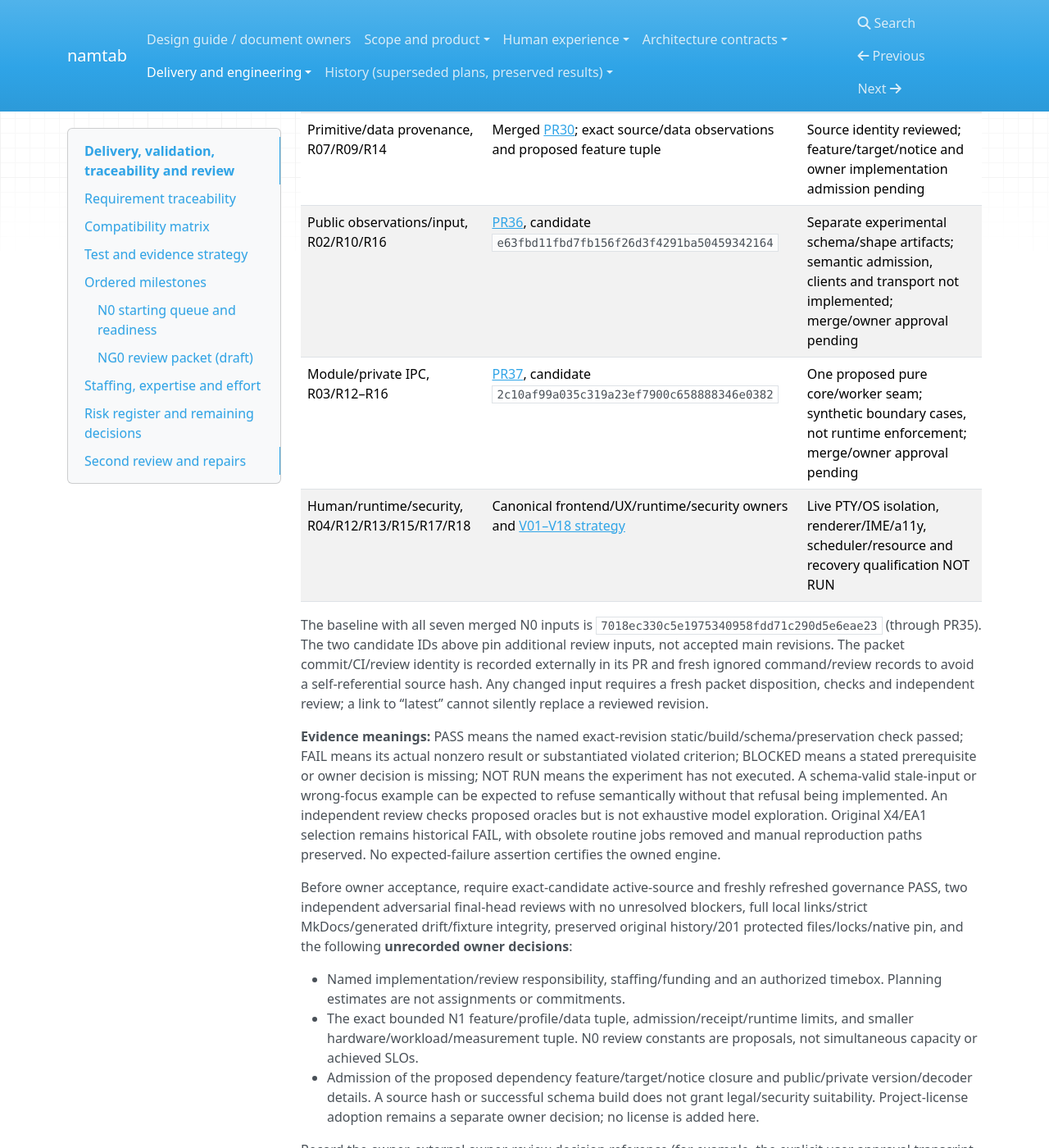
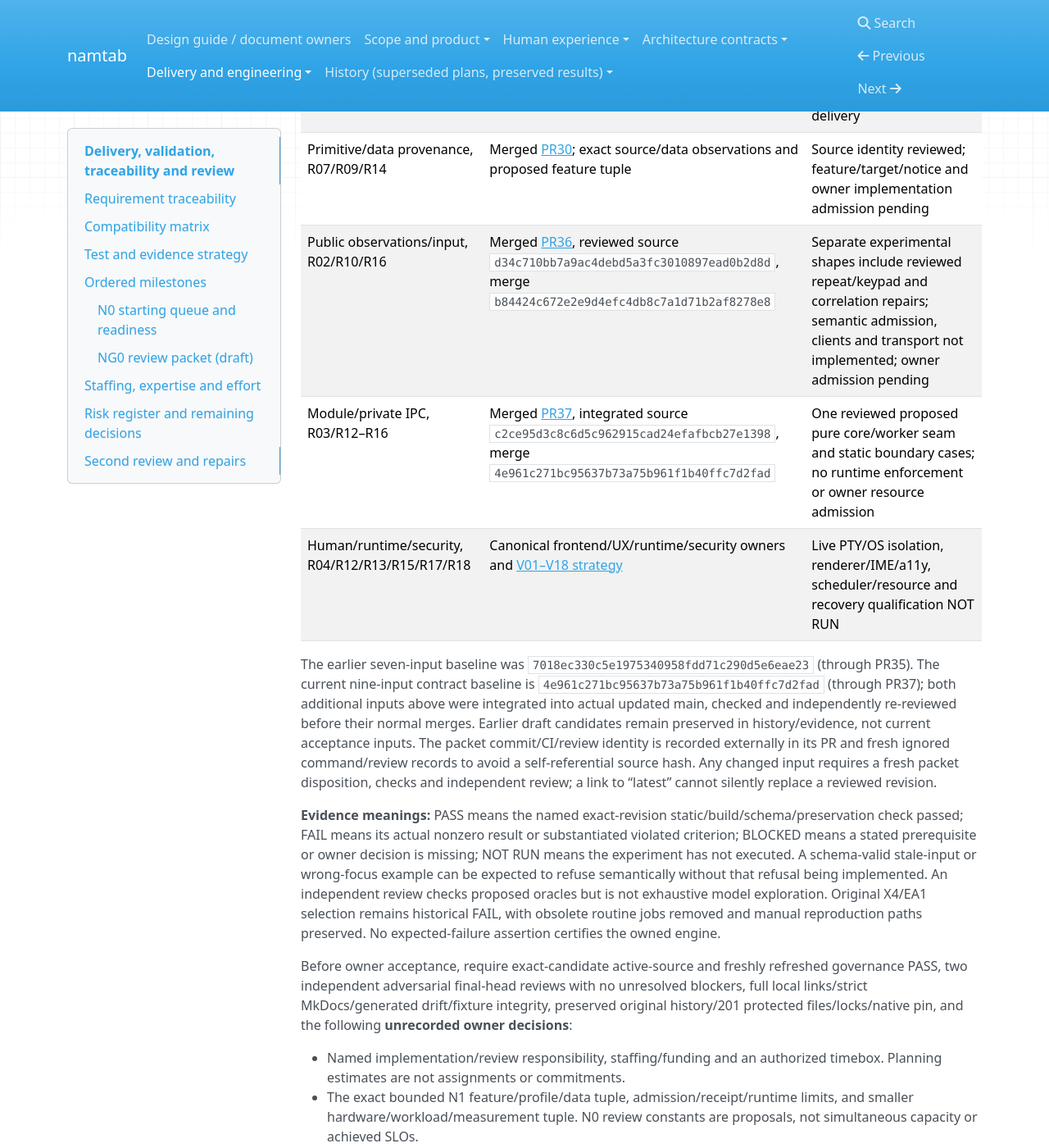
Before and after one commit to whoodes/namtab, an MkDocs documentation site: the page built from docs/engine/delivery-and-validation.md, in a window 1280 px wide and 1400 px high, scrolled down 8364 px. Shown: the whole window at 82% size. Built offline with MkDocs 1.6.1, drawn with Linux system fonts in a browser that asks for light colours; nearby versions of some CDN libraries; some of the changed text lies outside the part shown.

Commit message:
Bind the NG0 packet to merged contracts and pending owner gates
Replace superseded public/worker draft IDs and pending-merge claims with the actual reviewed source and verified normal merge revisions. Keep the earlier baseline as dated history, and remove the module entrypoint claim that integration review is still pending.

Nine contract outcomes are now merged; staffing, limits, dependency admission, NG0 acceptance and N1 authorization remain undecided. Merging this packet must not close issue16 or the umbrella.

Validation: strict MkDocs and local links pass for the exact staged three-document correction. Immutable intermediate-check evidence is separate; final clean active checks and two independent integration reviews follow.

```diff
--- a/docs/engine/delivery-and-validation.md
+++ b/docs/engine/delivery-and-validation.md
@@ -102,7 +102,7 @@ Before NG0 acceptance, the owner must resolve staffing/review responsibility and
 
 ### NG0 review packet (draft)
 
-This N0-10 packet supports [issue 16](https://github.com/whoodes/namtab/issues/16). **NG0 is BLOCKED / NOT ACCEPTED**: unmerged dependent drafts and explicit owner decisions remain. A complete packet, passing static checks or an agent review cannot record owner acceptance. N1 remains unauthorized and unimplemented. This section owns the packet; contracts and the remaining-decision register retain their existing owners.
+This N0-10 packet supports [issue 16](https://github.com/whoodes/namtab/issues/16). **NG0 is BLOCKED / NOT ACCEPTED**: the nine dependent N0 contract outcomes have merged, but explicit owner admission, staffing/timebox and bounded-N1 decisions remain. A complete packet, passing static checks or an agent review cannot record owner acceptance. N1 remains unauthorized and unimplemented. This section owns the packet; contracts and the remaining-decision register retain their existing owners.
 
 | Input / requirement families | Revision-bound review input | Disposition for this packet |
 | --- | --- | --- |
@@ -110,11 +110,11 @@ This N0-10 packet supports [issue 16](https://github.com/whoodes/namtab/issues/1
 | Finite profile/state, R06–R11 | Merged [PR28](https://github.com/whoodes/namtab/pull/28), [PR31](https://github.com/whoodes/namtab/pull/31), [PR35](https://github.com/whoodes/namtab/pull/35); `px-dev-text-0`, complete inventory and `native-conformance` data | Private unadvertised profile; goldens project selected hidden state, not a complete snapshot; parser/input/reply runners NOT RUN |
 | Receipts/writer, R02/R03/R10/R11 | Merged [PR29](https://github.com/whoodes/namtab/pull/29), [PR34](https://github.com/whoodes/namtab/pull/34); native receipt/ownership rules | Proposed interleavings and finite review bounds; no executed writer model, protection UI or OS delivery |
 | Primitive/data provenance, R07/R09/R14 | Merged [PR30](https://github.com/whoodes/namtab/pull/30); exact source/data observations and proposed feature tuple | Source identity reviewed; feature/target/notice and owner implementation admission pending |
-| Public observations/input, R02/R10/R16 | [PR36](https://github.com/whoodes/namtab/pull/36), candidate `e63fbd11fbd7fb156f26d3f4291ba50459342164` | Separate experimental schema/shape artifacts; semantic admission, clients and transport not implemented; merge/owner approval pending |
-| Module/private IPC, R03/R12–R16 | [PR37](https://github.com/whoodes/namtab/pull/37), candidate `2c10af99a035c319a23ef7900c658888346e0382` | One proposed pure core/worker seam; synthetic boundary cases, not runtime enforcement; merge/owner approval pending |
+| Public observations/input, R02/R10/R16 | Merged [PR36](https://github.com/whoodes/namtab/pull/36), reviewed source `d34c710bb7a9ac4debd5a3fc3010897ead0b2d8d`, merge `b84424c672e2e9d4efc4db8c7a1d71b2af8278e8` | Separate experimental shapes include reviewed repeat/keypad and correlation repairs; semantic admission, clients and transport not implemented; owner admission pending |
+| Module/private IPC, R03/R12–R16 | Merged [PR37](https://github.com/whoodes/namtab/pull/37), integrated source `c2ce95d3c8c6d5c962915cad24efafbcb27e1398`, merge `4e961c271bc95637b73a75b961f1b40ffc7d2fad` | One reviewed proposed pure core/worker seam and static boundary cases; no runtime enforcement or owner resource admission |
 | Human/runtime/security, R04/R12/R13/R15/R17/R18 | Canonical frontend/UX/runtime/security owners and [V01–V18 strategy](#test-and-evidence-strategy) | Live PTY/OS isolation, renderer/IME/a11y, scheduler/resource and recovery qualification NOT RUN |
 
-The baseline with all seven merged N0 inputs is `7018ec330c5e1975340958fdd71c290d5e6eae23` (through PR35). The two candidate IDs above pin additional review inputs, not accepted main revisions. The packet commit/CI/review identity is recorded externally in its PR and fresh ignored command/review records to avoid a self-referential source hash. Any changed input requires a fresh packet disposition, checks and independent review; a link to “latest” cannot silently replace a reviewed revision.
+The earlier seven-input baseline was `7018ec330c5e1975340958fdd71c290d5e6eae23` (through PR35). The current nine-input contract baseline is `4e961c271bc95637b73a75b961f1b40ffc7d2fad` (through PR37); both additional inputs above were integrated into actual updated main, checked and independently re-reviewed before their normal merges. Earlier draft candidates remain preserved in history/evidence, not current acceptance inputs. The packet commit/CI/review identity is recorded externally in its PR and fresh ignored command/review records to avoid a self-referential source hash. Any changed input requires a fresh packet disposition, checks and independent review; a link to “latest” cannot silently replace a reviewed revision.
 
 **Evidence meanings:** PASS means the named exact-revision static/build/schema/preservation check passed; FAIL means its actual nonzero result or substantiated violated criterion; BLOCKED means a stated prerequisite or owner decision is missing; NOT RUN means the experiment has not executed. A schema-valid stale-input or wrong-focus example can be expected to refuse semantically without that refusal being implemented. An independent review checks proposed oracles but is not exhaustive model exploration. Original X4/EA1 selection remains historical FAIL, with obsolete routine jobs removed and manual reproduction paths preserved. No expected-failure assertion certifies the owned engine.
 
```
Also changed, not shown: docs/engine/index.md (+1 -1 lines), docs/engine/runtime-persistence-security.md (+1 -1 lines).
